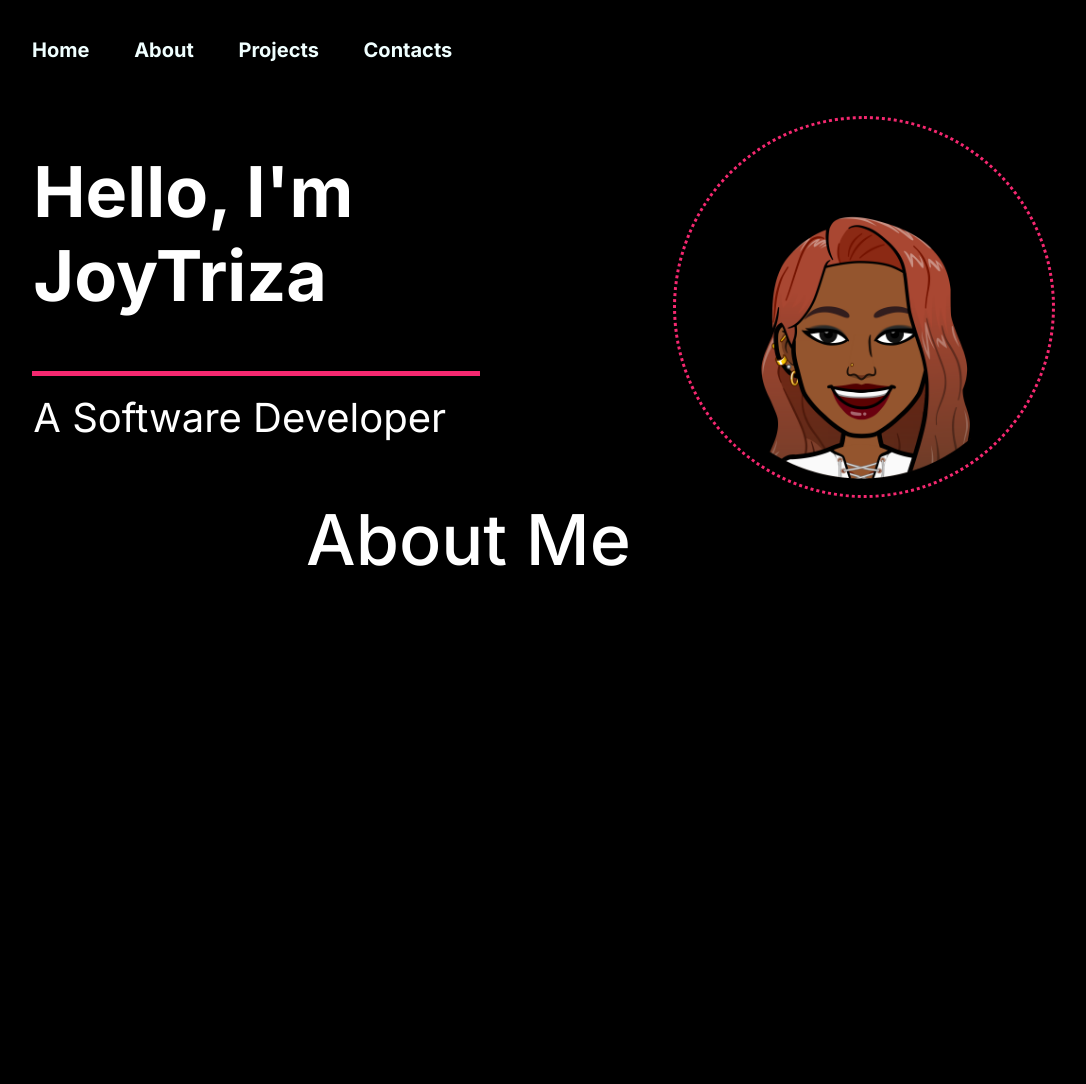
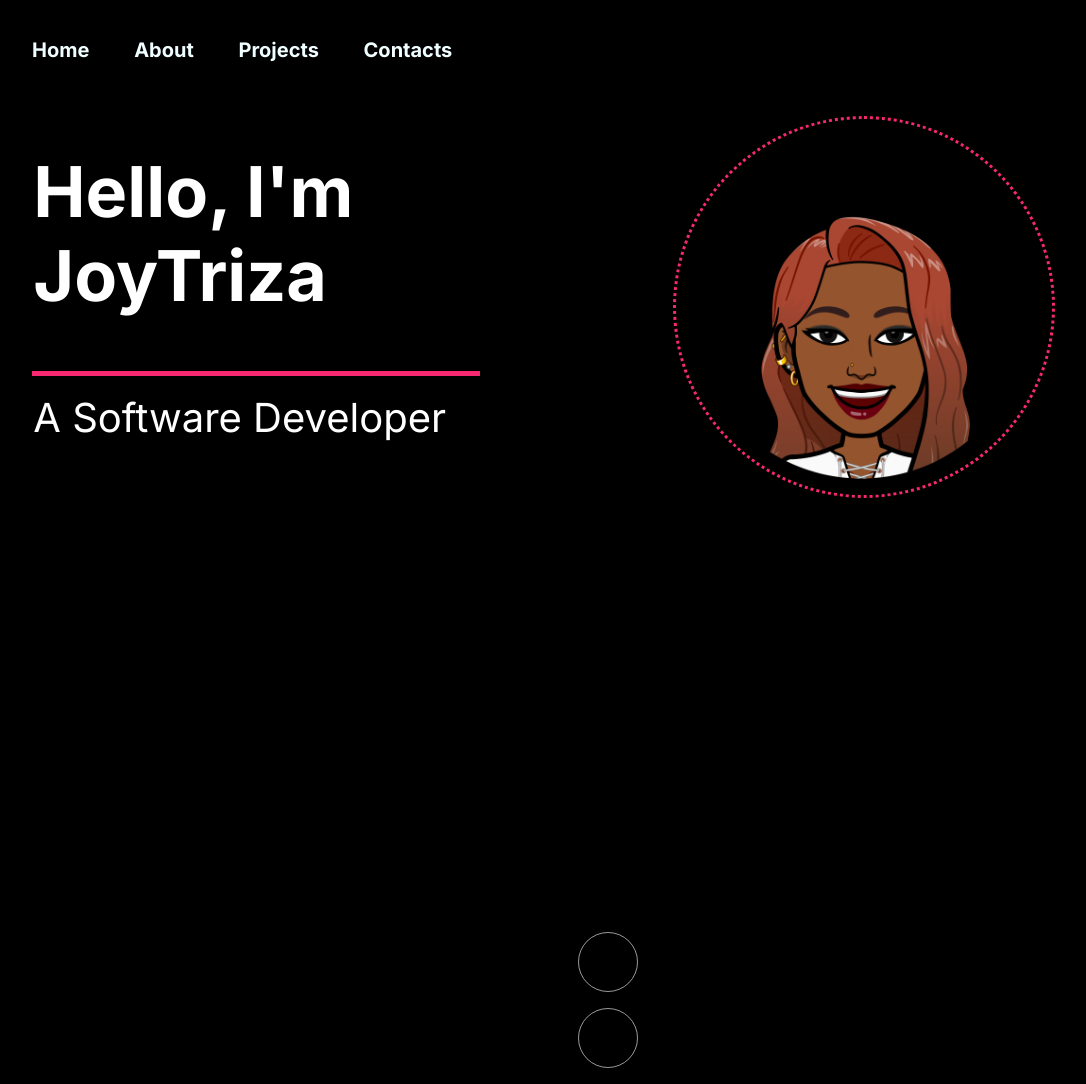
Before and after one commit to JoyTriza/Portfolio, a plain HTML site: page index.html in a window 1280 px wide. Shown: the whole page, without its empty margins (32-1118 px from the left). Before the commit the page ends 916 px from the top, so only its background shows below. Drawn offline with nearby package versions, Linux system fonts and the light colour scheme.

Commit message:
ft add buttons

```diff
--- a/index.html
+++ b/index.html
@@ -13,7 +13,7 @@
     <div class="container-fluid">
         <div class="navbar">
             <ul>
-                <li><a href="#"></a>Home</a></li>
+                <li><a href="#Home"></a>Home</a></li>
                 <li><a href="#About"></a>About</a></li>
                 <li><a href="#Projects"></a>Projects</a></li>
                 <li><a href="#Contacts"></a>Contacts</a></li>
@@ -34,24 +34,14 @@
                 <img class="w-75 image" src="images/sticker.png" alt="">
             </div>
         </div>
-        <main>
-            <div class="container-fluid">
-            <div class="row justify-content-around align-items-center">
-                <div class="col-lg-6">
-                    <div class="col-lg-6">
-
-                    </div>
-                    <div class="about">
-                       <h1>About Me</h1>
-                    </div>
-                </div>
-
-            </div>
-        </div>
-        </main>
+    </div>
 
 
-    </div>
+    <div class="btn-next my-3"> <i class="fa fa-angle-down "></i>
+
+      </div>
+    <a  href="#aboutme" class="text-decoration-none" >
+      <div class="btn-next my-3"> <i class="fa fa-angle-down " ></i>
 
     <script ></script>
 </body>
--- a/style.css
+++ b/style.css
@@ -77,6 +77,21 @@ h1 {
     font-size: 40px;
     padding-top: 30px;
 }
+.btn-next {
+    width: 60px;
+    height: 60px;
+    border: 1px solid rgba(255, 255, 255, 60%);
+    border-radius: 50%;
+    cursor: pointer;
+    color: rgba(255, 255, 255, 60%);
+    font-size: 20px;
+    line-height: 50px;
+    margin: 20px auto;
+    display: flex;
+    justify-content: center;
+    align-items: center;
+    animation: blink 1s ease-in-out alternate infinite;
+}
 
 
 
```
